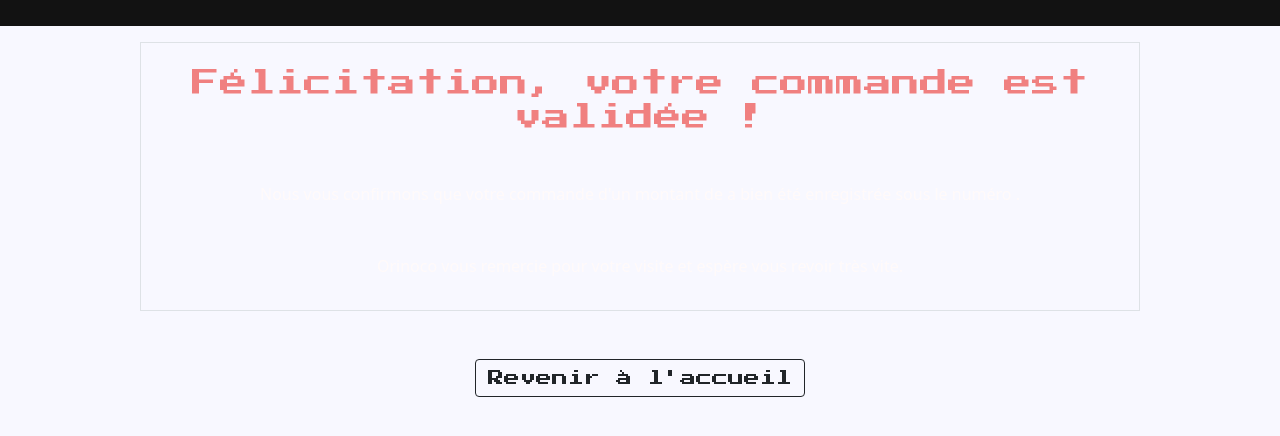
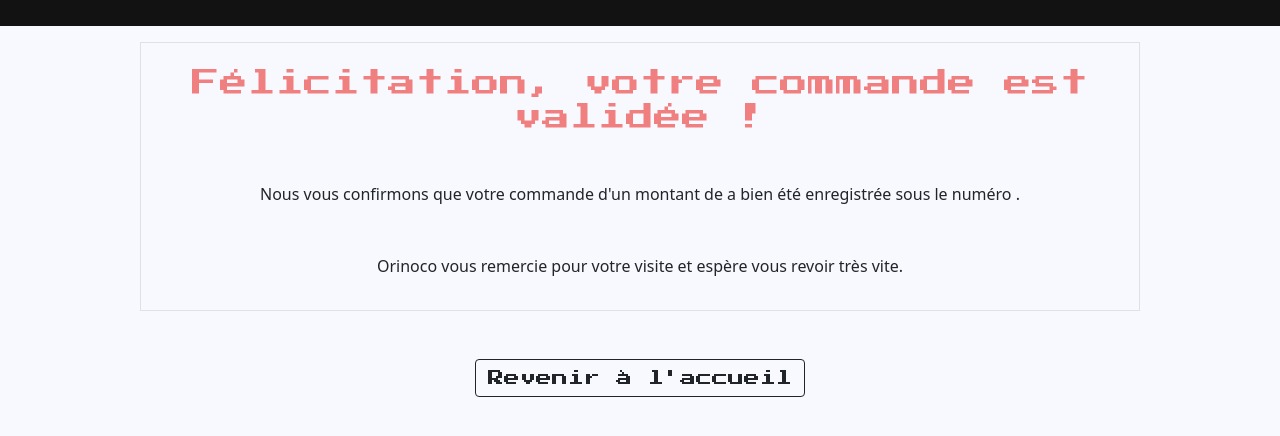
Before and after one commit to Lazinger/Jeremyrosay_5_28072021, a plain HTML site: page orderConfirmation.html in a window 1280 px wide. Shown: the part 102-538 px from the top of the page. Drawn offline with nearby package versions, Linux system fonts and the light colour scheme.

Commit message:
Changement couleur text order confirmation

```diff
--- a/orderConfirmation.html
+++ b/orderConfirmation.html
@@ -44,11 +44,13 @@
 			<section>
 				<div class="container border mt-3">
 					<h1 class="h3 text-center p-4">Félicitation, votre commande est validée !</h1>
-					<p class="text-center p-3">
+					<p class="text-body text-center p-3">
 						Nous vous confirmons que votre commande d'un montant de <strong><span id="priceOrder"></span></strong> a
 						bien été enregistrée sous le numéro <strong><span id="idOrder"></span></strong>.
 					</p>
-					<p class="text-center p-3">Orinoco vous remercie pour votre visite et espère vous revoir très vite.</p>
+					<p class="text-body text-center p-3">
+						Orinoco vous remercie pour votre visite et espère vous revoir très vite.
+					</p>
 				</div>
 
 				<div class="text-center p-4 m-4">
```
